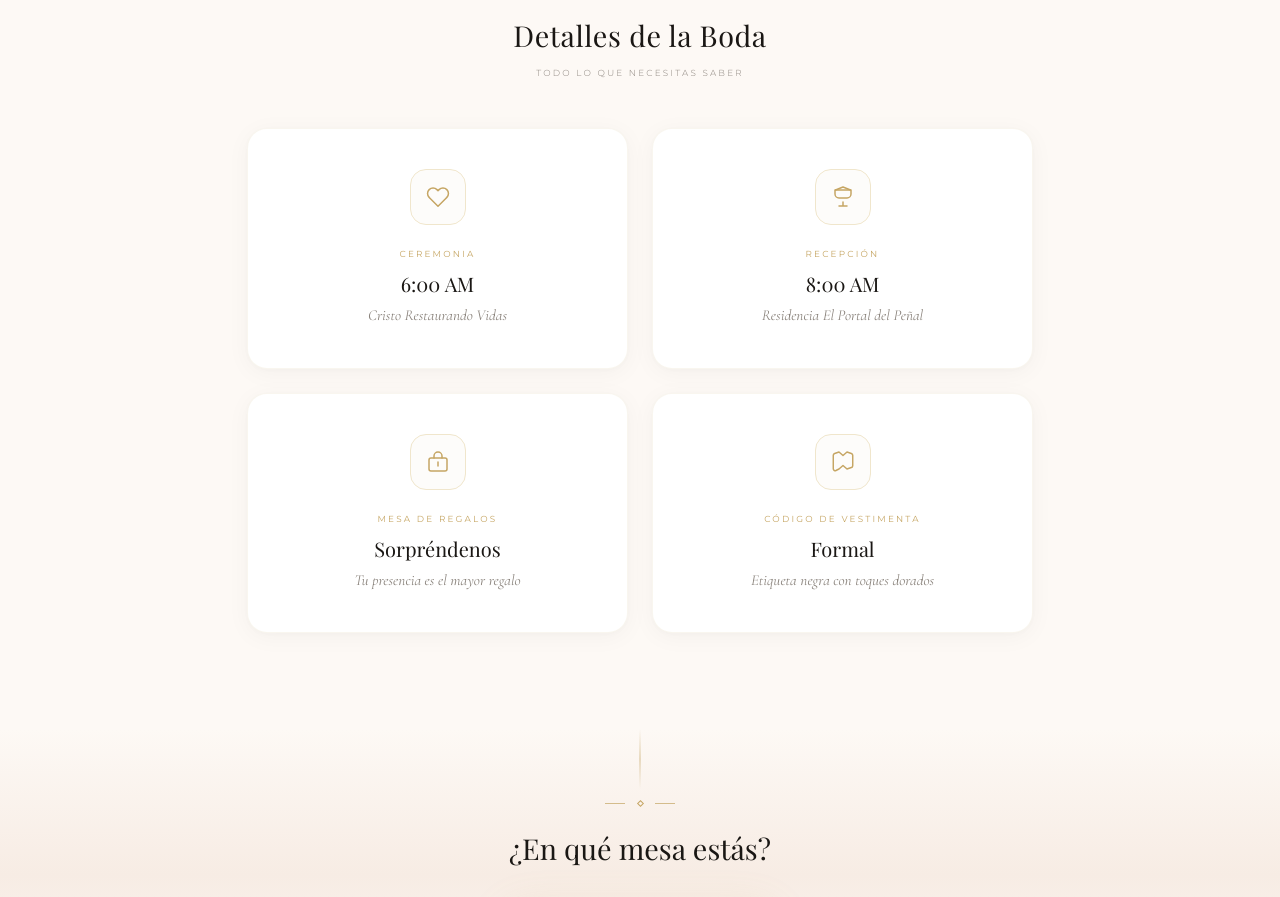
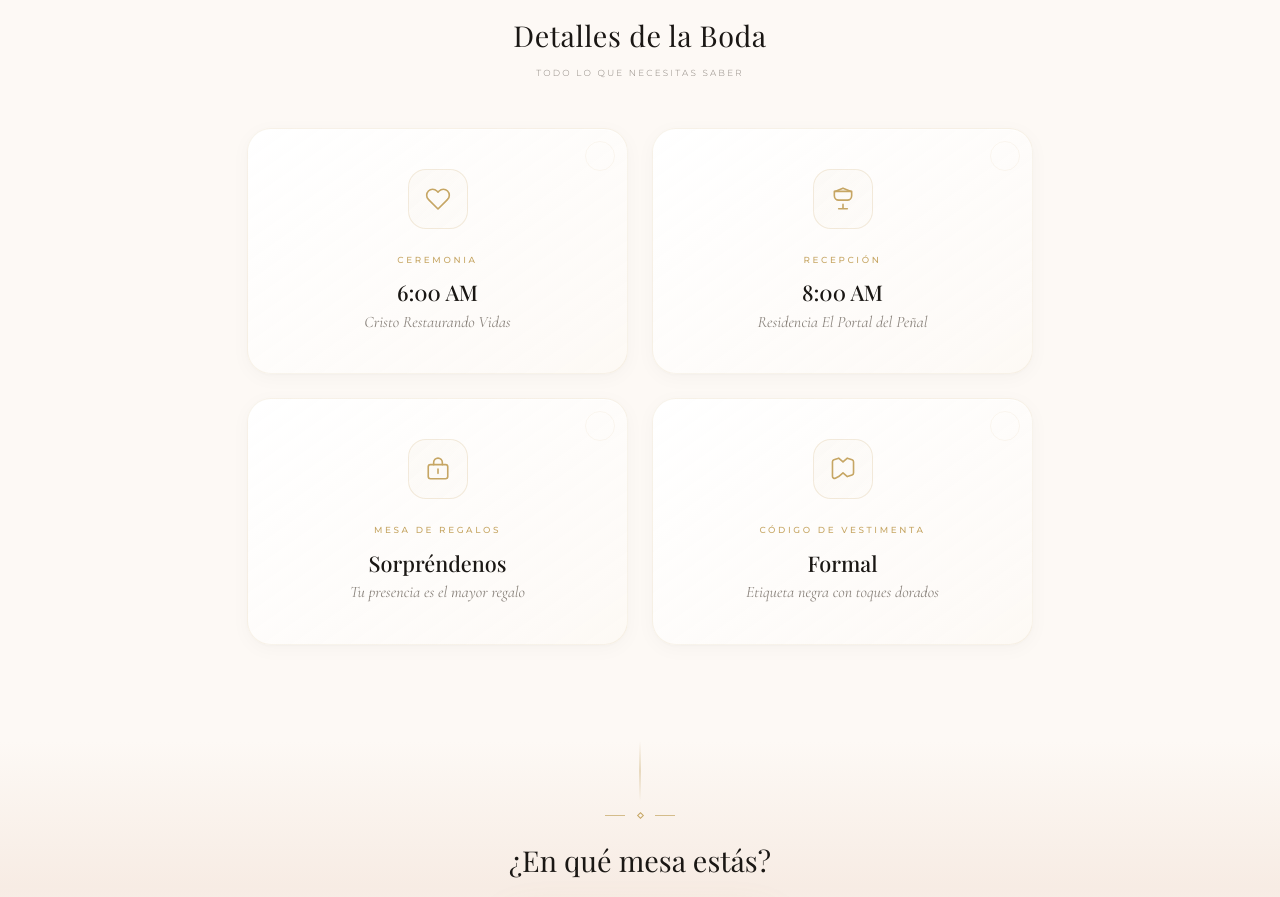
Before and after one commit to ekbfjefbfb/sofia-obed, a website: page index.html in a window 1280 px wide. Shown: the part 1100-1997 px from the top of the page. Drawn offline with nearby package versions, Linux system fonts and the light colour scheme; a web font is replaced by a local one.

Commit message:
Cards premium implacables - gradiente, sombras, bordes dorados, animaciones

```diff
--- a/index.html
+++ b/index.html
@@ -529,19 +529,22 @@
         .details-grid {
             display: grid;
             grid-template-columns: 1fr;
-            gap: 1rem;
+            gap: 1.2rem;
             max-width: 100%;
             margin: 0 auto;
             padding: 0 1.2rem;
         }
 
         .detail-card {
-            padding: 2rem 1.5rem;
-            background: var(--white);
-            border: 1px solid rgba(198, 166, 100, 0.1);
-            border-radius: 20px;
-            box-shadow: 0 4px 24px rgba(26, 23, 20, 0.04), 0 1px 4px rgba(26, 23, 20, 0.02);
-            transition: all 0.5s var(--ease-luxury);
+            padding: 2.2rem 1.8rem 2rem;
+            background: linear-gradient(145deg, var(--white) 0%, rgba(253, 249, 245, 0.9) 100%);
+            border: 1px solid rgba(198, 166, 100, 0.12);
+            border-radius: 24px;
+            box-shadow:
+                0 4px 20px rgba(26, 23, 20, 0.03),
+                0 1px 3px rgba(26, 23, 20, 0.02),
+                inset 0 1px 0 rgba(255, 255, 255, 0.8);
+            transition: all 0.6s var(--ease-luxury);
             position: relative;
             overflow: hidden;
         }
@@ -550,13 +553,25 @@
             content: '';
             position: absolute;
             top: 0;
-            left: 20%;
-            right: 20%;
-            height: 2px;
-            background: linear-gradient(90deg, transparent, var(--gold), transparent);
-            border-radius: 0 0 4px 4px;
+            left: 0;
+            right: 0;
+            height: 3px;
+            background: linear-gradient(90deg, transparent 10%, var(--gold-pale) 30%, var(--gold) 50%, var(--gold-pale) 70%, transparent 90%);
             opacity: 0;
             transition: opacity 0.5s ease;
+            border-radius: 24px 24px 0 0;
+        }
+
+        .detail-card::after {
+            content: '';
+            position: absolute;
+            top: 12px;
+            right: 12px;
+            width: 30px;
+            height: 30px;
+            border: 1px solid rgba(198, 166, 100, 0.08);
+            border-radius: 50%;
+            pointer-events: none;
         }
 
         .detail-card:hover::before,
@@ -566,33 +581,55 @@
 
         .detail-card:hover,
         .detail-card:active {
-            transform: translateY(-3px);
-            box-shadow: 0 12px 40px rgba(26, 23, 20, 0.08), 0 4px 12px rgba(198, 166, 100, 0.1);
-            border-color: rgba(198, 166, 100, 0.2);
+            transform: translateY(-4px) scale(1.01);
+            box-shadow:
+                0 20px 50px rgba(26, 23, 20, 0.08),
+                0 8px 20px rgba(198, 166, 100, 0.12),
+                inset 0 1px 0 rgba(255, 255, 255, 0.9);
+            border-color: rgba(198, 166, 100, 0.25);
         }
 
         .detail-icon-wrap {
-            width: 56px;
-            height: 56px;
-            margin: 0 auto 1.4rem;
+            width: 60px;
+            height: 60px;
+            margin: 0 auto 1.5rem;
             display: flex;
             align-items: center;
             justify-content: center;
-            border: 1.5px solid var(--gold-pale);
-            border-radius: 16px;
-            transition: all 0.4s ease;
-            background: rgba(198, 166, 100, 0.03);
+            border: 1.5px solid rgba(198, 166, 100, 0.2);
+            border-radius: 18px;
+            transition: all 0.5s var(--ease-luxury);
+            background: linear-gradient(135deg, rgba(198, 166, 100, 0.04) 0%, rgba(198, 166, 100, 0.01) 100%);
+            position: relative;
+        }
+
+        .detail-icon-wrap::after {
+            content: '';
+            position: absolute;
+            bottom: -8px;
+            left: 50%;
+            transform: translateX(-50%);
+            width: 20px;
+            height: 1px;
+            background: linear-gradient(90deg, transparent, var(--gold-soft), transparent);
+            opacity: 0;
+            transition: opacity 0.4s ease;
+        }
+
+        .detail-card:hover .detail-icon-wrap::after {
+            opacity: 1;
         }
 
         .detail-card:hover .detail-icon-wrap {
             border-color: var(--gold);
-            background: rgba(198, 166, 100, 0.08);
-            transform: scale(1.05);
+            background: linear-gradient(135deg, rgba(198, 166, 100, 0.1) 0%, rgba(198, 166, 100, 0.04) 100%);
+            transform: scale(1.08);
+            box-shadow: 0 4px 15px rgba(198, 166, 100, 0.15);
         }
 
         .detail-icon-wrap svg {
-            width: 24px;
-            height: 24px;
+            width: 26px;
+            height: 26px;
             stroke: var(--gold);
             fill: none;
             stroke-width: 1.5;
@@ -603,27 +640,29 @@
         .detail-label {
             font-family: 'Montserrat', sans-serif;
             font-size: 0.55rem;
-            font-weight: 400;
-            letter-spacing: 0.25em;
+            font-weight: 500;
+            letter-spacing: 0.3em;
             text-transform: uppercase;
             color: var(--gold);
-            margin-bottom: 0.6rem;
+            margin-bottom: 0.7rem;
         }
 
         .detail-value {
             font-family: 'Playfair Display', serif;
-            font-size: 1.25rem;
-            font-weight: 400;
+            font-size: 1.35rem;
+            font-weight: 500;
             color: var(--text-primary);
             line-height: 1.3;
+            margin-bottom: 0.2rem;
         }
 
         .detail-note {
             font-family: 'Cormorant Garamond', serif;
-            font-size: 0.95rem;
+            font-size: 1rem;
             color: var(--text-muted);
-            margin-top: 0.4rem;
+            margin-top: 0.3rem;
             font-style: italic;
+            line-height: 1.4;
         }
 
         /* ========================================
@@ -1061,12 +1100,21 @@
             }
 
             .detail-card {
-                background: rgba(30, 27, 24, 0.8);
+                background: linear-gradient(145deg, #1E1B18 0%, #242019 100%);
                 border-color: rgba(198, 166, 100, 0.08);
+                box-shadow:
+                    0 4px 20px rgba(0, 0, 0, 0.2),
+                    0 1px 3px rgba(0, 0, 0, 0.1),
+                    inset 0 1px 0 rgba(255, 255, 255, 0.03);
             }
 
-            .detail-card:hover {
+            .detail-card:hover,
+            .detail-card:active {
                 border-color: rgba(198, 166, 100, 0.2);
+                box-shadow:
+                    0 20px 50px rgba(0, 0, 0, 0.3),
+                    0 8px 20px rgba(198, 166, 100, 0.08),
+                    inset 0 1px 0 rgba(255, 255, 255, 0.05);
             }
 
             .pdf-body iframe {
```
